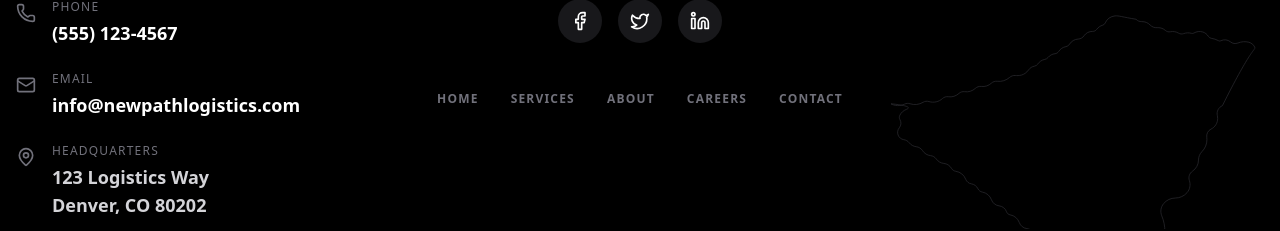
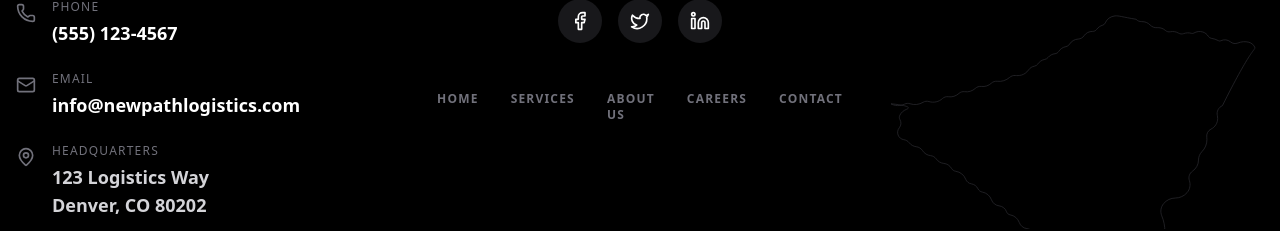
Before and after one commit to saskij/NewPathLogistics, a Next.js app: page / in a window 1280 px wide. Shown: the part 4933-5164 px from the top of the page. Built offline with nearby package versions, Linux system fonts and the light colour scheme.

Commit message:
Update Footer About link to 'About Us'

```diff
--- a/src/components/layout/Footer.tsx
+++ b/src/components/layout/Footer.tsx
@@ -67,7 +67,7 @@ export default function Footer() {
                             <ul className="flex flex-col lg:flex-row gap-x-8 gap-y-4 text-xs font-bold uppercase tracking-widest text-zinc-500">
                                 <li><Link href="/" className="hover:text-white transition-colors">Home</Link></li>
                                 <li><Link href="/services" className="hover:text-white transition-colors">Services</Link></li>
-                                <li><Link href="/about" className="hover:text-white transition-colors">About</Link></li>
+                                <li><Link href="/about" className="hover:text-white transition-colors">About Us</Link></li>
                                 <li><Link href="/careers" className="hover:text-white transition-colors">Careers</Link></li>
                                 <li><Link href="/contact" className="hover:text-white transition-colors">Contact</Link></li>
                             </ul>
```
